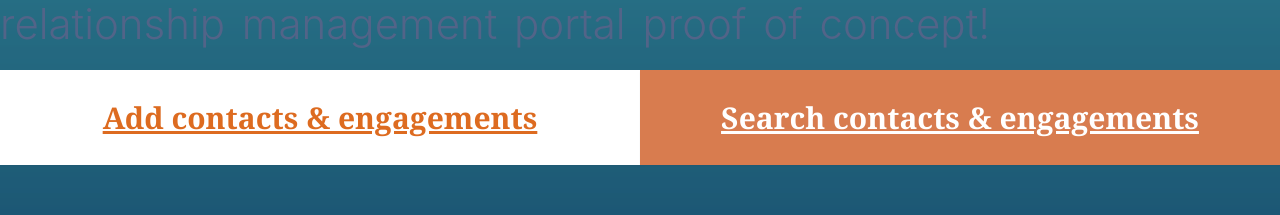
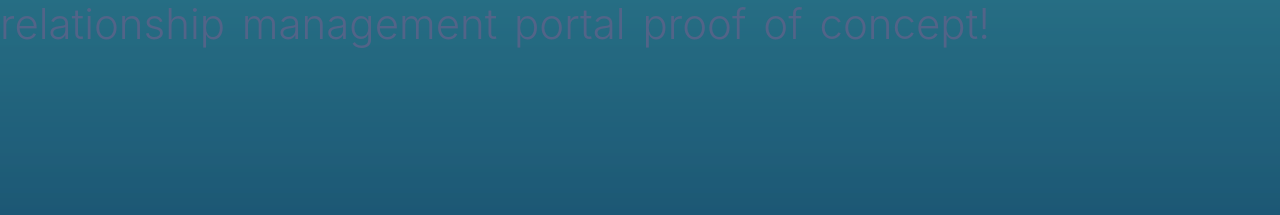
Before and after one commit to DTS-STN/dts-rmp, a Nuxt app: page / in a window 1280 px wide. Shown: the part 230-445 px from the top of the page. Built offline with nearby package versions, Linux system fonts and the light colour scheme; what vue2-editor would draw is missing.

Commit message:
merge main

```diff
--- a/pages/index.vue
+++ b/pages/index.vue
@@ -8,31 +8,11 @@
         {{ $t('app.welcome') }}
       </h2>
     </div>
-    <div class="nav-btn">
-      <nav-button />
-    </div>
   </div>
 </template>
 
 <script>
-import navButton from '../components/app/AppNavBtn.vue'
-export default {
-  components: {
-    navButton
-  },
-  data() {
-    return {
-      bgColor: '',
-      txtColor: ''
-    }
-  },
-  methods: {
-    colorChange() {
-      this.bgColor = 'white'
-      this.txtColor = '#e65c00'
-    }
-  }
-}
+export default {}
 </script>
 
 <style>
--- a/pages/search/engagement.vue
+++ b/pages/search/engagement.vue
@@ -7,12 +7,18 @@
       <h2 class="subtitle">
         Engagement
       </h2>
+      <nav-button />
     </div>
   </div>
 </template>
 
 <script>
-export default {}
+import navButton from '../../components/app/AppNavBtn'
+export default {
+  components: {
+    navButton
+  }
+}
 </script>
 
 <style>
```
